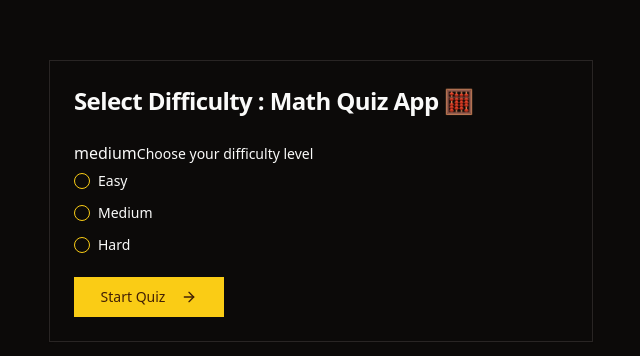
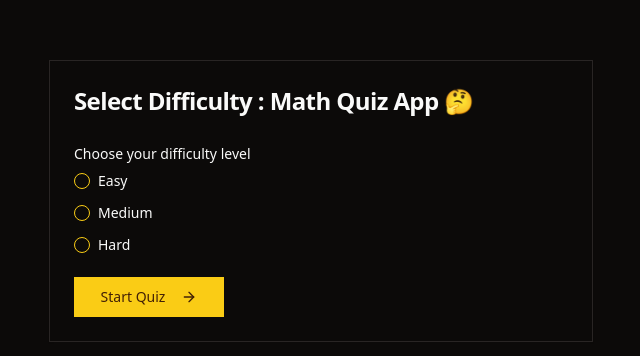
Before and after one commit to vishal-kumawat-appinventiv/hackathon-day2, a React (Vite) app: page /difficulty in a window 1280 px wide. Shown: the part 148-504 px from the top of the page, without its empty margins (319-959 px from the left). Built offline with nearby package versions, Linux system fonts and the light colour scheme.

Commit message:
difficulty screen

```diff
--- a/src/screens/DifficultyPage/index.tsx
+++ b/src/screens/DifficultyPage/index.tsx
@@ -45,11 +45,10 @@ const DifficultyPage = () => {
       <Card className="w-full">
         <CardHeader>
           <CardTitle className="text-xl md:text-2xl">
-            Select Difficulty : Math Quiz App 🧮
+            Select Difficulty : Math Quiz App 🤔
           </CardTitle>
         </CardHeader>
         <CardContent>
-          medium
           <Label htmlFor="difficulty">Choose your difficulty level</Label>
           <RadioGroup
             onValueChange={setSelectedDifficulty}
```
